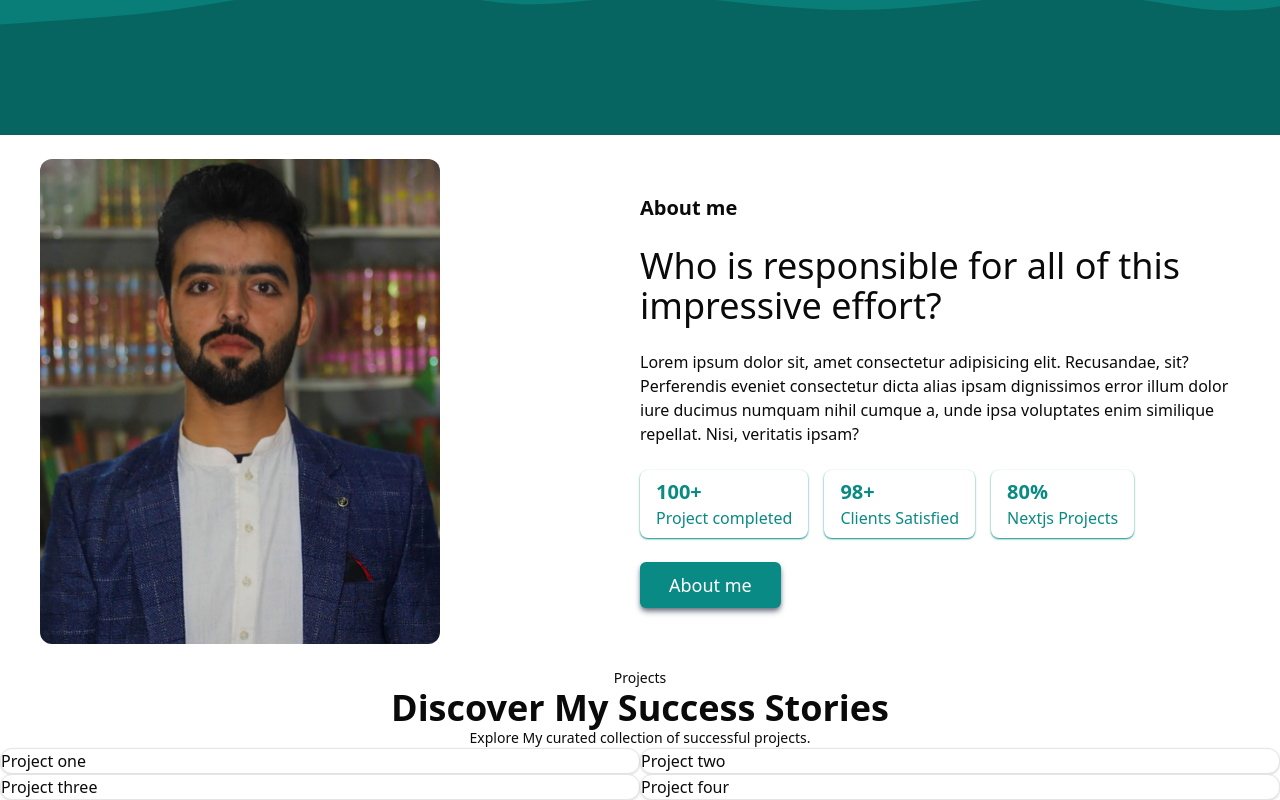
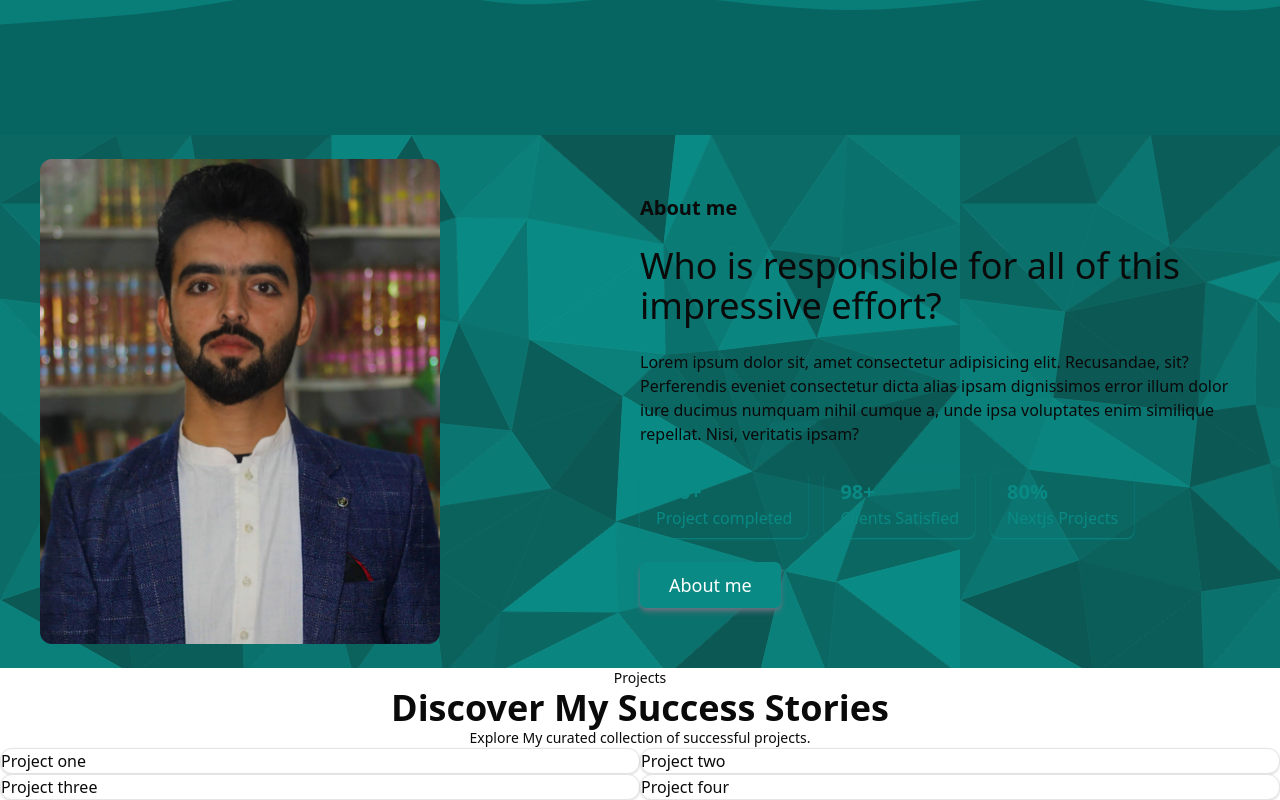
Before and after one commit to iamasadshah/my-portfolio, a Next.js app: page / in a window 1280 px wide. Shown: the part 1537-2337 px from the top of the page. Built offline with nearby package versions, Linux system fonts and the light colour scheme.

Commit message:
about me background changed

```diff
--- a/src/app/components/About-me.tsx
+++ b/src/app/components/About-me.tsx
@@ -2,7 +2,12 @@ import React from "react";
 import Image from "next/image";
 const About = () => {
   return (
-    <div className="py-6 px-10 About">
+    <div
+      className="py-6 px-10 About"
+      style={{
+        backgroundImage: "url('/about-bg.svg')", // Replace with your image path
+      }}
+    >
       <div className="about-me-image">
         <Image
           src={"/asadshah.jpg"}
```
Also changed, not shown: public/about-bg.svg (added).
